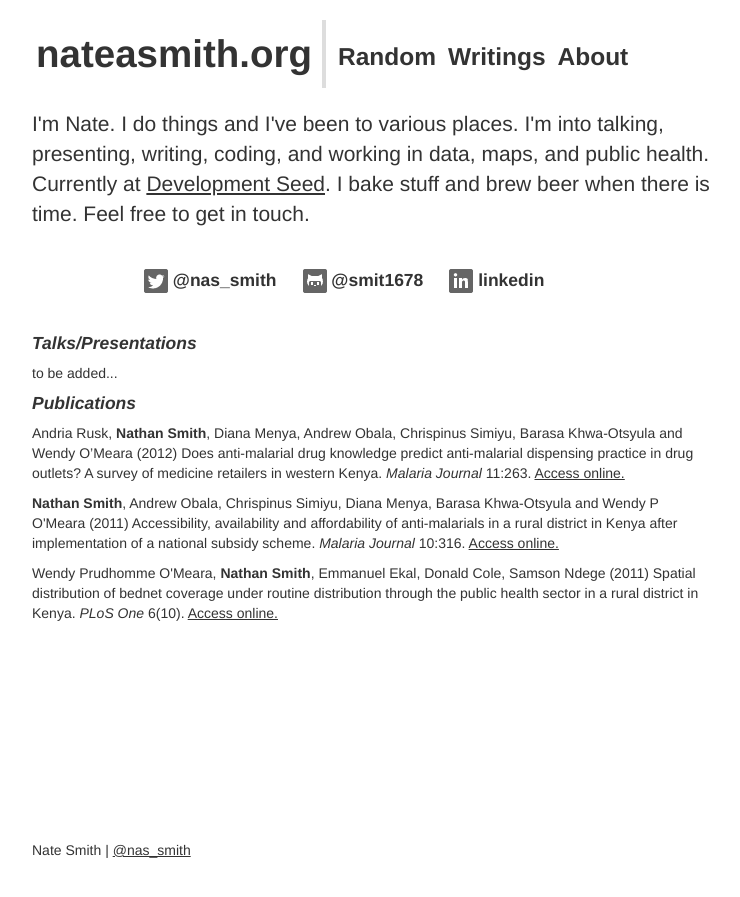
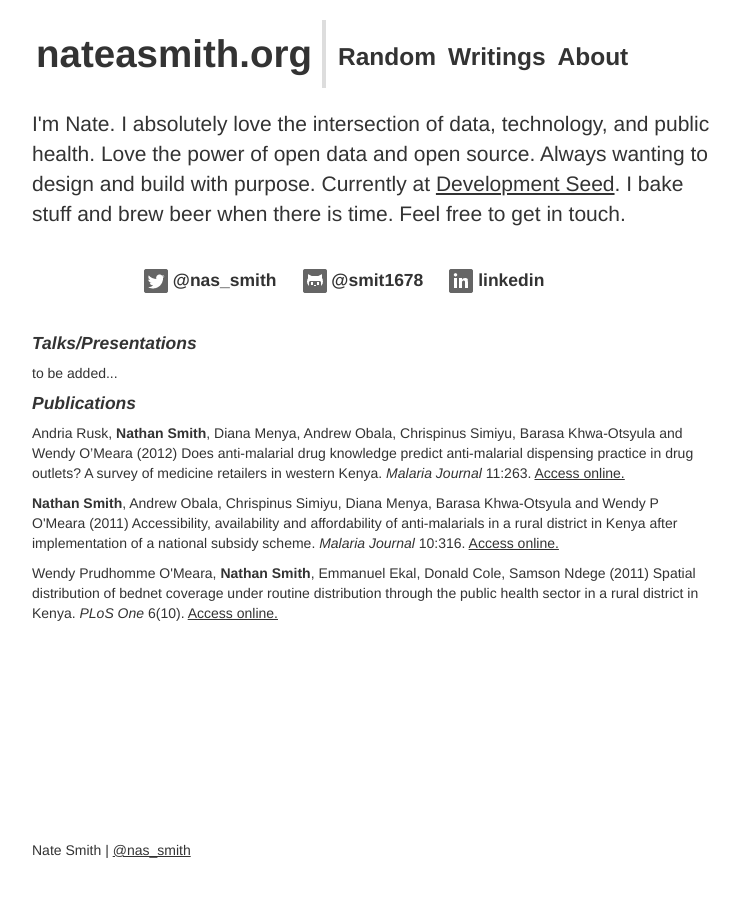
Before and after one commit to smit1678/smit1678.github.com, a Jekyll site: the page built from about/index.html, in a window 1280 px wide. Shown: the top 897 px of the page, without its empty margins (268-1008 px from the left). Built offline with Jekyll 4.4.1, drawn with Linux system fonts in a browser that asks for light colours; Markdown is read by kramdown in place of the engine named in the settings.

Commit message:
tweak about

```diff
--- a/about/index.html
+++ b/about/index.html
@@ -16,7 +16,7 @@ title: About
 <!-- Home Page content -->
         <div class="content tooltip-top home" id="home">
           <div>
-            <p class="lead">I'm Nate. I do things and I've been to various places. I'm into talking, presenting, writing, coding, and working in data, maps, and public health. Currently at <a href="http://developmentseed.org/team">Development Seed</a>. I bake stuff and brew beer when there is time. Feel free to get in touch.</p>
+            <p class="lead">I'm Nate. I absolutely love the intersection of data, technology, and public health. Love the power of open data and open source. Always wanting to design and build with purpose. Currently at <a href="http://developmentseed.org/team">Development Seed</a>. I bake stuff and brew beer when there is time. Feel free to get in touch.</p>
             <ul class="nav nav-pills offset1" style="margin-left:100px;">
               <li>
                 <a href="http://twitter.com/nas_smith">
```
